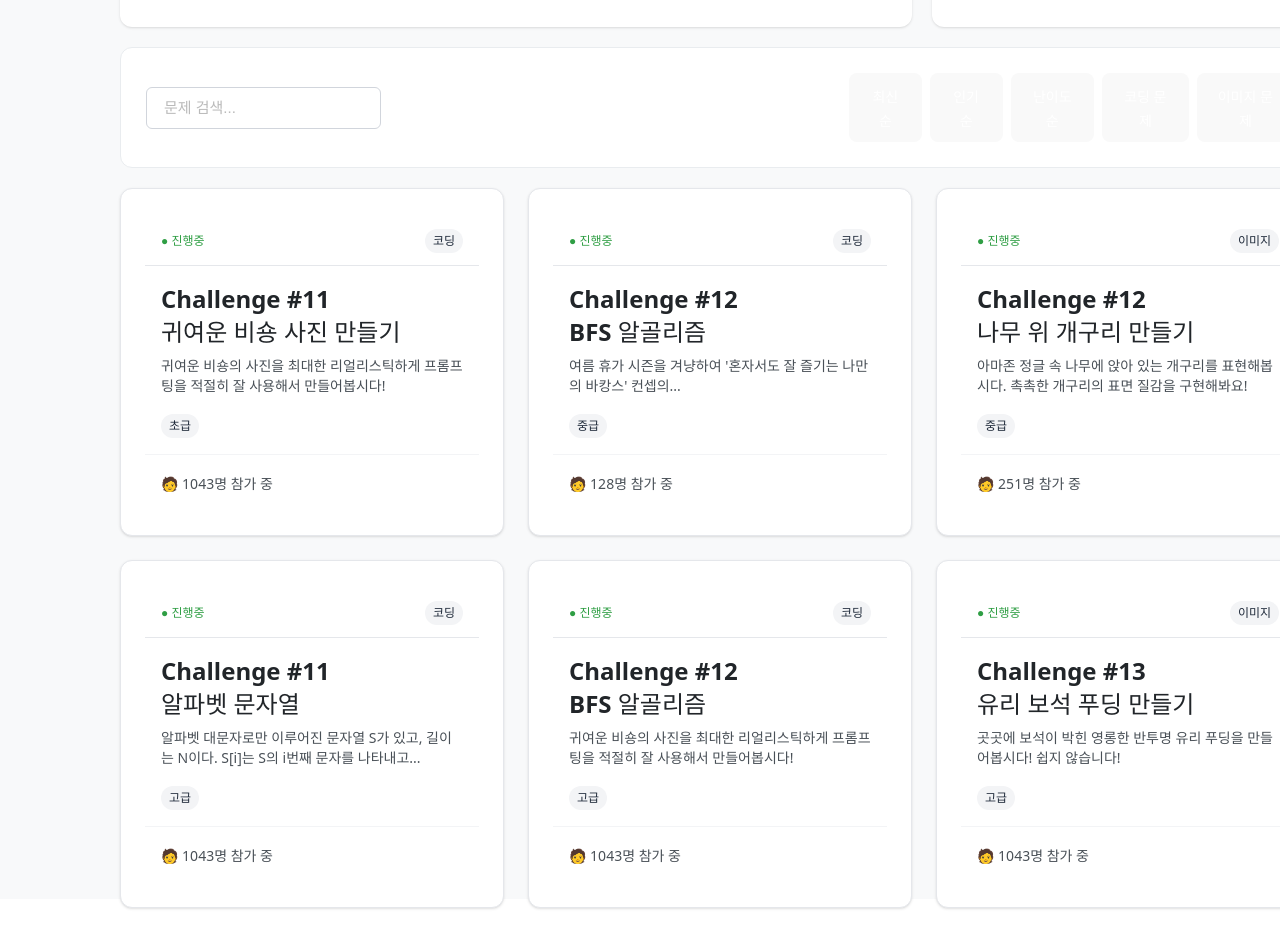
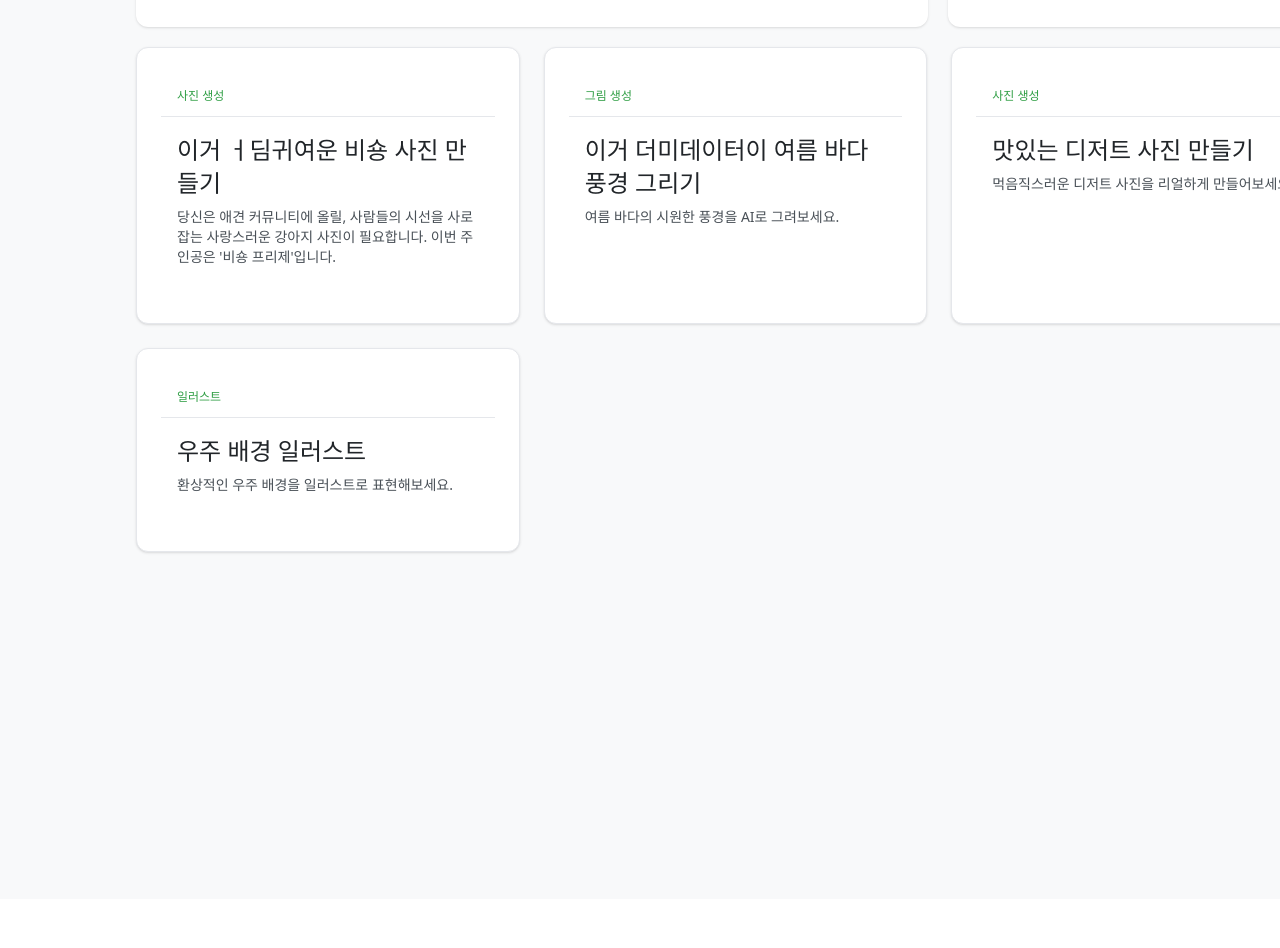
Before and after one commit to LeeGeonMoo/likelion13-AI-hackathon-front, a React (Vite) app: page / in a window 1280 px wide. Shown: the part 340-1288 px from the top of the page. After the commit the page ends 1239 px from the top, so only its background shows below. Built offline with nearby package versions, Linux system fonts and the light colour scheme.

Commit message:
Front: 홈페이지 더미데이터

```diff
--- a/src/components/Challenge/ChallengeListSection.jsx
+++ b/src/components/Challenge/ChallengeListSection.jsx
@@ -6,101 +6,9 @@ import {
   CardHeader,
 } from "@/components/ui/card";
 import React from "react";
+import challenges from "../../dummy/challenges";
 
 export default function ChallengeListSection() {
-  const challenges = [
-    {
-      id: 1,
-      status: "진행중",
-      category: "코딩",
-      categoryColor: "text-[#1971c2]",
-      categoryBg: "bg-[#e7f5ff]",
-      title: "Challenge #11",
-      subtitle: "귀여운 비숑 사진 만들기",
-      description:
-        "귀여운 비숑의 사진을 최대한 리얼리스틱하게 프롬프팅을 적절히 잘 사용해서 만들어봅시다!",
-      difficulty: "초급",
-      difficultyColor: "bg-[#239238]",
-      participants: "1043명 참가 중",
-      position: { top: "0", left: "0" },
-    },
-    {
-      id: 2,
-      status: "진행중",
-      category: "코딩",
-      categoryColor: "text-[#1971c2]",
-      categoryBg: "bg-[#e7f5ff]",
-      title: "Challenge #12",
-      subtitle: "BFS 알골리즘",
-      description:
-        "여름 휴가 시즌을 겨냥하여 '혼자서도 잘 즐기는 나만의 바캉스' 컨셉의...",
-      difficulty: "중급",
-      difficultyColor: "bg-[#ffc848]",
-      participants: "128명 참가 중",
-      position: { top: "0", left: "[408px]" },
-    },
-    {
-      id: 3,
-      status: "진행중",
-      category: "이미지",
-      categoryColor: "text-[#1971c2]",
-      categoryBg: "bg-[#e7f5ff]",
-      title: "Challenge #12",
-      subtitle: "나무 위 개구리 만들기",
-      description:
-        "아마존 정글 속 나무에 앉아 있는 개구리를 표현해봅시다. 촉촉한 개구리의 표면 질감을 구현해봐요!",
-      difficulty: "중급",
-      difficultyColor: "bg-[#ffc848]",
-      participants: "251명 참가 중",
-      position: { top: "0", left: "[816px]" },
-    },
-    {
-      id: 4,
-      status: "진행중",
-      category: "코딩",
-      categoryColor: "text-[#1971c2]",
-      categoryBg: "bg-[#e7f5ff]",
-      title: "Challenge #11",
-      subtitle: "알파벳 문자열",
-      description:
-        "알파벳 대문자로만 이루어진 문자열 S가 있고, 길이는 N이다. S[i]는 S의 i번째 문자를 나타내고...",
-      difficulty: "고급",
-      difficultyColor: "bg-[#ff4e4e]",
-      participants: "1043명 참가 중",
-      position: { top: "[302px]", left: "0" },
-    },
-    {
-      id: 5,
-      status: "진행중",
-      category: "코딩",
-      categoryColor: "text-[#1971c2]",
-      categoryBg: "bg-[#e7f5ff]",
-      title: "Challenge #12",
-      subtitle: "BFS 알골리즘",
-      description:
-        "귀여운 비숑의 사진을 최대한 리얼리스틱하게 프롬프팅을 적절히 잘 사용해서 만들어봅시다!",
-      difficulty: "고급",
-      difficultyColor: "bg-[#ff4e4e]",
-      participants: "1043명 참가 중",
-      position: { top: "[302px]", left: "[408px]" },
-    },
-    {
-      id: 6,
-      status: "진행중",
-      category: "이미지",
-      categoryColor: "text-[#1971c2]",
-      categoryBg: "bg-[#e7f5ff]",
-      title: "Challenge #13",
-      subtitle: "유리 보석 푸딩 만들기",
-      description:
-        "곳곳에 보석이 박힌 영롱한 반투명 유리 푸딩을 만들어봅시다! 쉽지 않습니다!",
-      difficulty: "고급",
-      difficultyColor: "bg-[#ff4e4e]",
-      participants: "1043명 참가 중",
-      position: { top: "[302px]", left: "[816px]" },
-    },
-  ];
-
   return (
     <div className="w-full grid grid-cols-3 gap-6">
       {challenges.map((challenge) => (
@@ -110,29 +18,18 @@ export default function ChallengeListSection() {
         >
           <CardHeader className="p-0 pb-3">
             <div className="flex items-center justify-between w-full">
-              <div className="font-bold text-[#2f9e44] text-xs">● {challenge.status}</div>
-              <Badge className={`${challenge.categoryBg} ${challenge.categoryColor} text-xs`} variant="outline">
-                {challenge.category}
-              </Badge>
+              <div className="font-bold text-[#2f9e44] text-xs">{challenge.challenge_type}</div>
             </div>
           </CardHeader>
 
           <CardContent className="p-0 flex-1">
             <h3 className="font-bold text-2xl text-[#212529] mb-2 leading-snug">
-              {challenge.title} <br />
-              {challenge.subtitle}
+              {challenge.title}
             </h3>
             <p className="text-sm text-[#495057] mb-4">
               {challenge.description}
             </p>
-            <Badge className={`${challenge.difficultyColor} text-xs`} variant="solid">
-              {challenge.difficulty}
-            </Badge>
           </CardContent>
-
-          <CardFooter className="p-0 pt-4 border-t border-[#e9ecef]">
-            <span className="text-sm text-[#495057]">🧑 {challenge.participants}</span>
-          </CardFooter>
         </Card>
       ))}
     </div>
--- a/src/components/Header/HeaderSection.jsx
+++ b/src/components/Header/HeaderSection.jsx
@@ -1,6 +1,7 @@
 import { Button } from "@/components/ui/button";
 import { Card, CardContent } from "@/components/ui/card";
 import React from "react";
+import user from "../../dummy/user";
 
 export default function HeaderSection() {
   return (
@@ -34,16 +35,10 @@ export default function HeaderSection() {
         <CardContent className="flex flex-col items-start gap-2 p-0 w-full">
           <div className="flex flex-col items-start w-full">
             <h2 className="mt-[-1.00px] [font-family:'Noto_Sans_KR-Bold',Helvetica] font-bold text-white text-[32px] tracking-[0] leading-[normal] whitespace-nowrap">
-              이름
+              {user.nickname}
             </h2>
-          </div>
-
-          <div className="flex flex-col items-start w-full opacity-90">
-            <p className="self-stretch [font-family:'Noto_Sans_KR-DemiLight',Helvetica] font-light text-white text-base leading-[normal] mt-[-1.00px] tracking-[0]">
-              코딩 랭킹. 10
-            </p>
-            <p className="self-stretch [font-family:'Noto_Sans_KR-DemiLight',Helvetica] font-light text-white text-base tracking-[0] leading-[normal]">
-              이미지 인기 순위. 943
+            <p className="[font-family:'Noto_Sans_KR-DemiLight',Helvetica] font-light text-white text-base leading-[normal] tracking-[0]">
+              {user.email}
             </p>
           </div>
         </CardContent>
--- a/src/components/User/UserProfileSection.jsx
+++ b/src/components/User/UserProfileSection.jsx
@@ -1,45 +1,11 @@
-import { Button } from "@/components/ui/button";
-import { Input } from "@/components/ui/input";
 import React from "react";
+import user from "../../dummy/user";
 
 export default function UserProfileSection() {
-  // Filter options data
-  const filterOptions = [
-    { id: "latest", label: "최신순", isActive: true },
-    { id: "popular", label: "인기순", isActive: false },
-    { id: "difficulty", label: "난이도순", isActive: false },
-    { id: "coding", label: "코딩 문제", isActive: false },
-    { id: "image", label: "이미지 문제", isActive: false },
-  ];
-
   return (
-    <div className="flex items-center gap-4 p-[25px] relative self-stretch w-full flex-[0_0_auto] bg-white rounded-xl border border-solid border-[#e9ecef]">
-      <div className="inline-flex flex-col items-start relative flex-[0_0_auto]">
-        <div className="w-[300px]">
-          <Input
-            className="h-[42px] px-[17px] py-[10px] [font-family:'Inter-Regular',Helvetica] text-[15px] text-[#757575] border-[#ced4da]"
-            placeholder="문제 검색..."
-            type="search"
-          />
-        </div>
-      </div>
-
-      <div className="flex flex-col min-w-[266px] items-end pl-[568px] pr-0 py-0 relative flex-1 grow">
-        <div className="inline-flex items-start gap-2 relative flex-[0_0_auto] ml-[-181.00px]">
-          {filterOptions.map((option) => (
-            <Button
-              key={option.id}
-              variant="ghost"
-              className={`h-auto pt-2.5 pb-3 px-4 rounded-md ${option.isActive
-                  ? "bg-[#1971c2] text-white [font-family:'Inter-Bold',Helvetica] font-bold"
-                  : "bg-[#f1f3f5] text-[#495057] [font-family:'Inter-Regular',Helvetica] font-normal"
-                }`}
-            >
-              <span className="text-sm mt-[-1.00px]">{option.label}</span>
-            </Button>
-          ))}
-        </div>
-      </div>
+    <div className="bg-white rounded-xl shadow p-6 flex flex-col items-center border border-gray-200">
+      <div className="text-lg font-bold mb-1">{user.nickname}</div>
+      <div className="text-gray-500 text-sm">{user.email}</div>
     </div>
   );
 }
--- /dev/null
+++ b/src/dummy/challenges.js
@@ -0,0 +1,28 @@
+const challenges = [
+  {
+    id: 11,
+    title: "이거 ㅓ딤귀여운 비숑 사진 만들기",
+    description: "당신은 애견 커뮤니티에 올릴, 사람들의 시선을 사로잡는 사랑스러운 강아지 사진이 필요합니다. 이번 주인공은 '비숑 프리제'입니다.",
+    challenge_type: "사진 생성",
+  },
+  {
+    id: 12,
+    title: "이거 더미데이터이 여름 바다 풍경 그리기",
+    description: "여름 바다의 시원한 풍경을 AI로 그려보세요.",
+    challenge_type: "그림 생성",
+  },
+  {
+    id: 13,
+    title: "맛있는 디저트 사진 만들기",
+    description: "먹음직스러운 디저트 사진을 리얼하게 만들어보세요.",
+    challenge_type: "사진 생성",
+  },
+  {
+    id: 14,
+    title: "우주 배경 일러스트",
+    description: "환상적인 우주 배경을 일러스트로 표현해보세요.",
+    challenge_type: "일러스트",
+  },
+];
+
+export default challenges;
--- /dev/null
+++ b/src/dummy/user.js
@@ -0,0 +1,9 @@
+const user = {
+    id: "b1a2c3d4-e5f6-7890-1234-56789abcdef0",
+    email: "testuser@example.com",
+    nickname: "멋쟁이사자",
+    date_joined: "2024-04-01T12:34:56Z",
+    password: "hashed_password_example"
+  };
+
+  export default user;
--- a/src/routes/HomePage.jsx
+++ b/src/routes/HomePage.jsx
@@ -1,7 +1,7 @@
 import React from "react";
 import ChallengeListSection from "../components/challenge/ChallengeListSection";
 import HeaderSection from "../components/Header/HeaderSection";
-import UserProfileSection from "../components/User/UserProfileSection";
+// import UserProfileSection from "../components/User/UserProfileSection";
 import "../homepage_prompteer_style.css";
 
 export default function Index() {
@@ -15,12 +15,18 @@ export default function Index() {
       </header>
 
       <main className="homepage-prompteer">
-        <div className="flex flex-col items-center px-24 pt-0 pb-[396px]">
-          <div className="flex flex-col max-w-[1248px] w-full items-start gap-5 p-6 relative">
-            <HeaderSection />
+        <div className="flex flex-1 w-full max-w-7xl mx-auto gap-8 px-8">
+          {/* 왼쪽: 챌린지 카드 목록 */}
+          <section className="flex-1">
+            <div className="flex flex-col max-w-[1248px] w-full items-start gap-5 p-6 relative">
+              <HeaderSection />
+              <ChallengeListSection />
+            </div>
+          </section>
+          {/* 오른쪽: 개인정보/프로필 */}
+          {/* <aside className="w-[320px] flex-shrink-0">
             <UserProfileSection />
-            <ChallengeListSection />
-          </div>
+          </aside> */}
         </div>
       </main>
     </>
```
